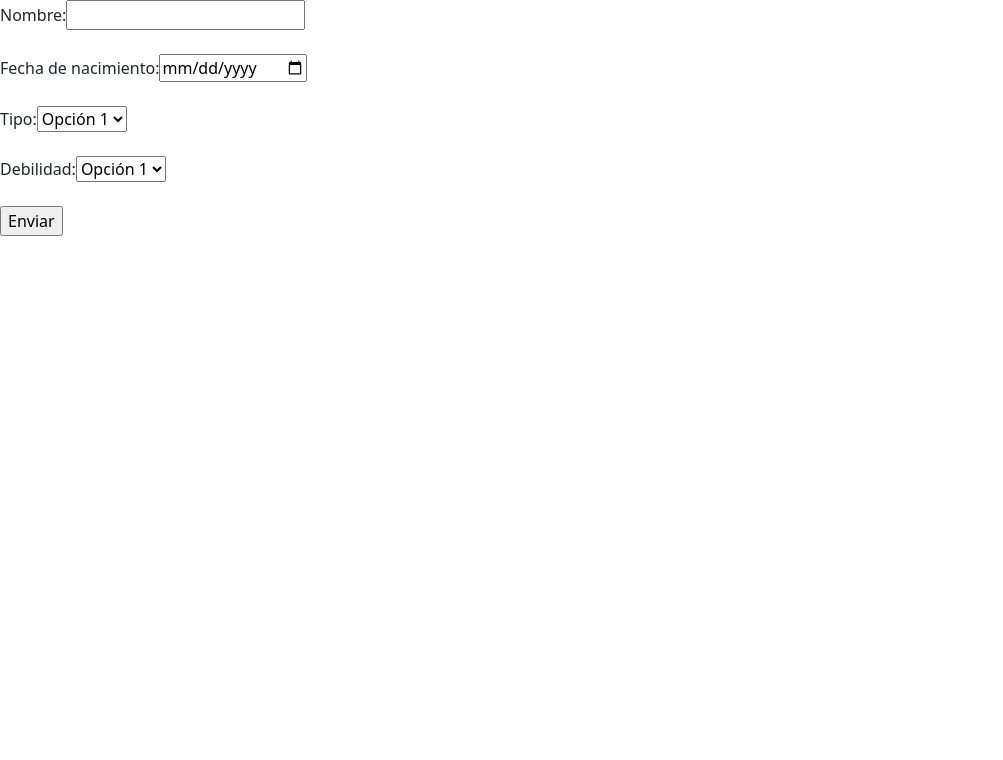
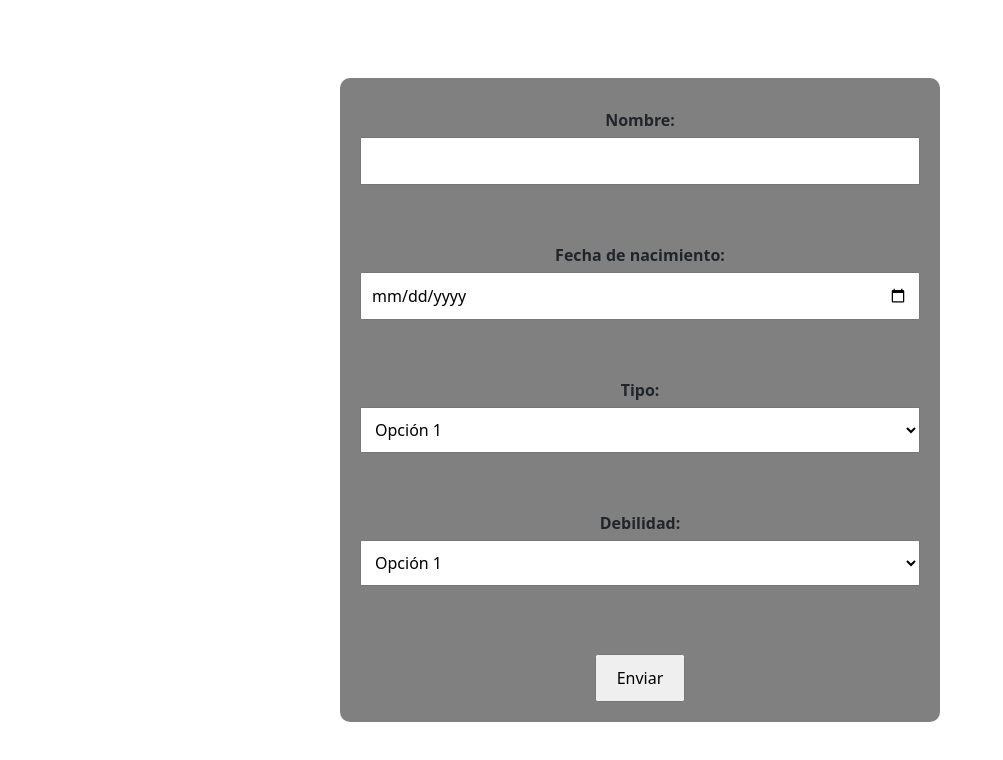
Before and after one commit to CarlosPalladino/PokeApp-Frontend, an Angular app: page /create-pokemons in a window 1280 px wide. Shown: the top 760 px of the page, without its empty margins (0-1003 px from the left). Built offline with nearby package versions, Linux system fonts and the light colour scheme; no server answers.

Commit message:
aplicando alertas + vista de modificación

```diff
--- a/package.json
+++ b/package.json
@@ -20,6 +20,7 @@
     "@angular/router": "^16.2.0",
     "bootstrap": "^5.3.2",
     "rxjs": "~7.8.0",
+    "sweetalert2": "^11.7.32",
     "tslib": "^2.3.0",
     "zone.js": "~0.13.0"
   },
--- a/src/app/Components/create-pokemons/create-pokemons.component.css
+++ b/src/app/Components/create-pokemons/create-pokemons.component.css
@@ -0,0 +1,48 @@
+body {
+    display: flex;
+    justify-content: center;
+    align-items: center;
+    height: 100vh;
+    margin: 0;
+  }
+
+  .form {
+    display: flex;
+    flex-direction: column;
+    align-items: center;
+    background-color: gray !important;
+    padding: 20px;
+    border-radius: 10px;
+  }
+
+  .form label {
+    font-weight: bold;
+    margin-top: 10px;
+  }
+
+  .form input[type="text"],
+  .form input[type="date"],
+  .form select {
+    width: 100%;
+    padding: 10px;
+    margin-top: 5px;
+  }
+
+  .form input[type="submit"] {
+    margin-top: 20px;
+    padding: 10px 20px;
+  }
+
+  @media (max-width: 600px) {
+    .form {
+      width: 80%;
+      box-sizing: border-box;
+    }
+  }
+
+  @media (min-width: 601px) {
+    .form {
+      width: 600px;
+      box-sizing: border-box;
+  }
+}
--- a/src/app/Components/create-pokemons/create-pokemons.component.html
+++ b/src/app/Components/create-pokemons/create-pokemons.component.html
@@ -1,4 +1,6 @@
-<form>
+<body>
+
+  <form class="form">
     <label for="nombre">Nombre:</label>
     <input type="text" id="nombre" name="nombre" required><br><br>
 
@@ -21,3 +23,4 @@
 
     <input type="submit" value="Enviar">
   </form>
+</body>
--- a/src/app/Components/pokemons-detail/pokemons-detail.component.html
+++ b/src/app/Components/pokemons-detail/pokemons-detail.component.html
@@ -11,6 +11,12 @@
 
         <p class="card-texts">{{pokemon.debilidad}}</p>
 
-        <a routerLink="/all-pokemons" class="btn btn-sm btn-outline-primary">detalle</a>
+        <article id="buttons">
+            <button (click)="eliminarPokemon()"
+            class="btn btn-danger">Eliminar</button>
+            <a routerLink="/create-pokemons" class="btn btn-warning"> Modficar</a>
+
+        </article>
+
     </article>
 </div>
--- a/src/app/Components/pokemons-detail/pokemons-detail.component.ts
+++ b/src/app/Components/pokemons-detail/pokemons-detail.component.ts
@@ -2,6 +2,7 @@ import { Component, OnInit } from '@angular/core';
 import { PokemonService } from '../../api/services';
 import { PokemonDto } from '../../api/models/pokemon-dto';
 import { ActivatedRoute } from '@angular/router';
+import Swal from 'sweetalert2'; // Importa SweetAlert2
 
 @Component({
   templateUrl: './pokemons-detail.component.html',
@@ -28,4 +29,34 @@ export class PokemonsDetailComponent implements OnInit {
 
     }
   }
+
+
+  // Método para eliminar un Pokémon
+  eliminarPokemon() {
+    Swal.fire({
+      title: '¿Estás seguro?',
+      text: "¡No podrás revertir esto!",
+      icon: 'warning',
+      showCancelButton: true,
+      confirmButtonColor: '#3085d6',
+      cancelButtonColor: '#d33',
+      confirmButtonText: '¡Sí, bórralo!'
+    }).then((result) => {
+      if (result.isConfirmed) {
+        // Aquí va tu código para eliminar el Pokémon
+        Swal.fire(
+          '¡Eliminado!',
+          'Tu Pokémon ha sido eliminado.',
+          'success'
+        )
+      }
+    })
+  }
+
+
+
+
+
+
+
 }
--- a/src/app/app.module.ts
+++ b/src/app/app.module.ts
@@ -8,6 +8,7 @@ import { TestComponent } from './Components/test/test.component';
 import { PokemonsDetailComponent } from './Components/pokemons-detail/pokemons-detail.component';
 import { AllPokemonsComponent } from './Components/all-pokemons/all-pokemons.component';
 import { CreatePokemonsComponent } from './Components/create-pokemons/create-pokemons.component';
+import { HeaderComponent } from './Components/Header/header/header.component';
 
 
 @NgModule({
@@ -17,7 +18,8 @@ import { CreatePokemonsComponent } from './Components/create-pokemons/create-pok
     TestComponent,
     PokemonsDetailComponent,
     AllPokemonsComponent,
-    CreatePokemonsComponent
+    CreatePokemonsComponent,
+    HeaderComponent
 
   ],
   imports: [
```
Also changed, not shown: src/app/Components/Header/header/header.component.ts (added, +10 -0 lines), src/app/Components/Header/header/header.component.css (added), src/app/Components/Header/header/header.component.html (added), 2 other files (tests, documents, lock files or other folders).
